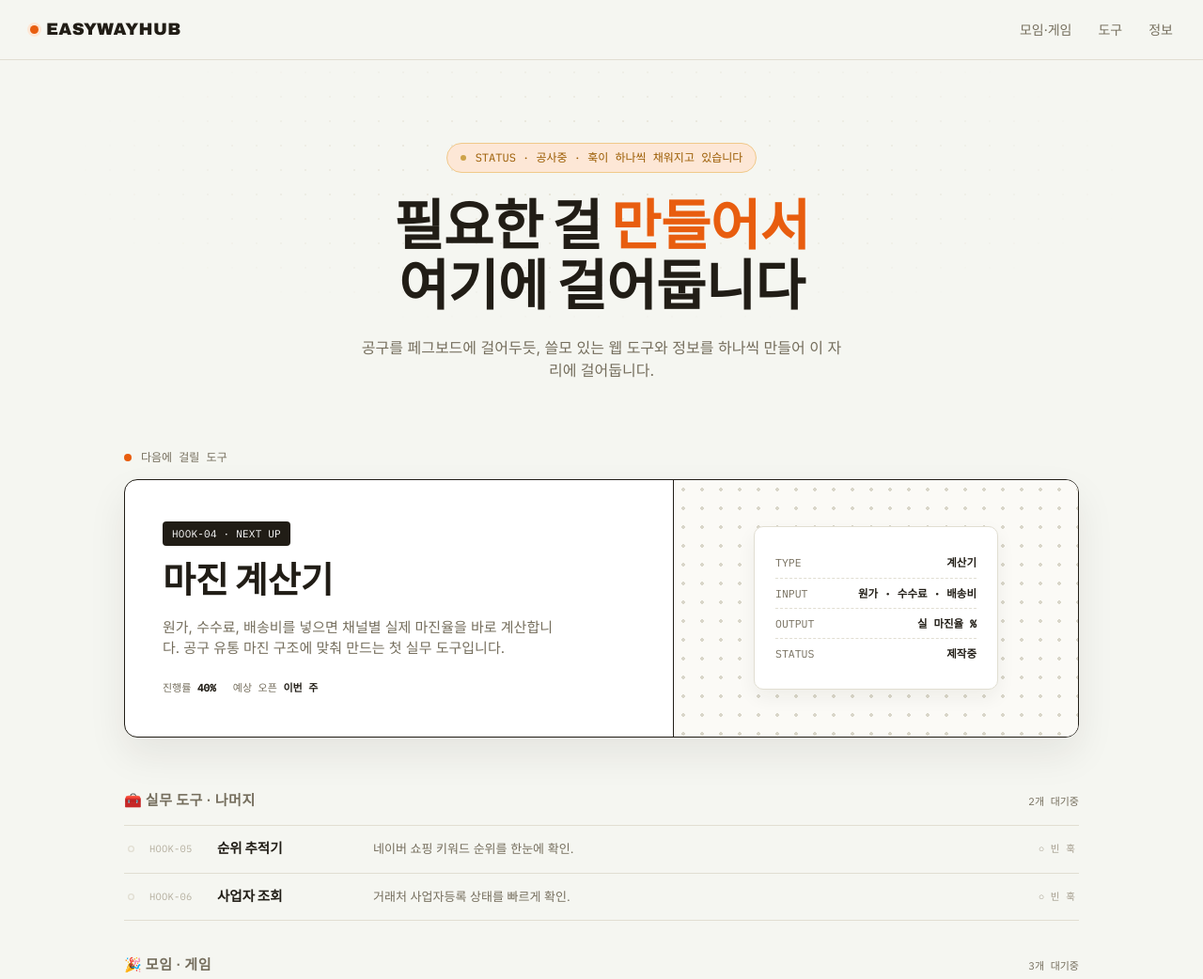
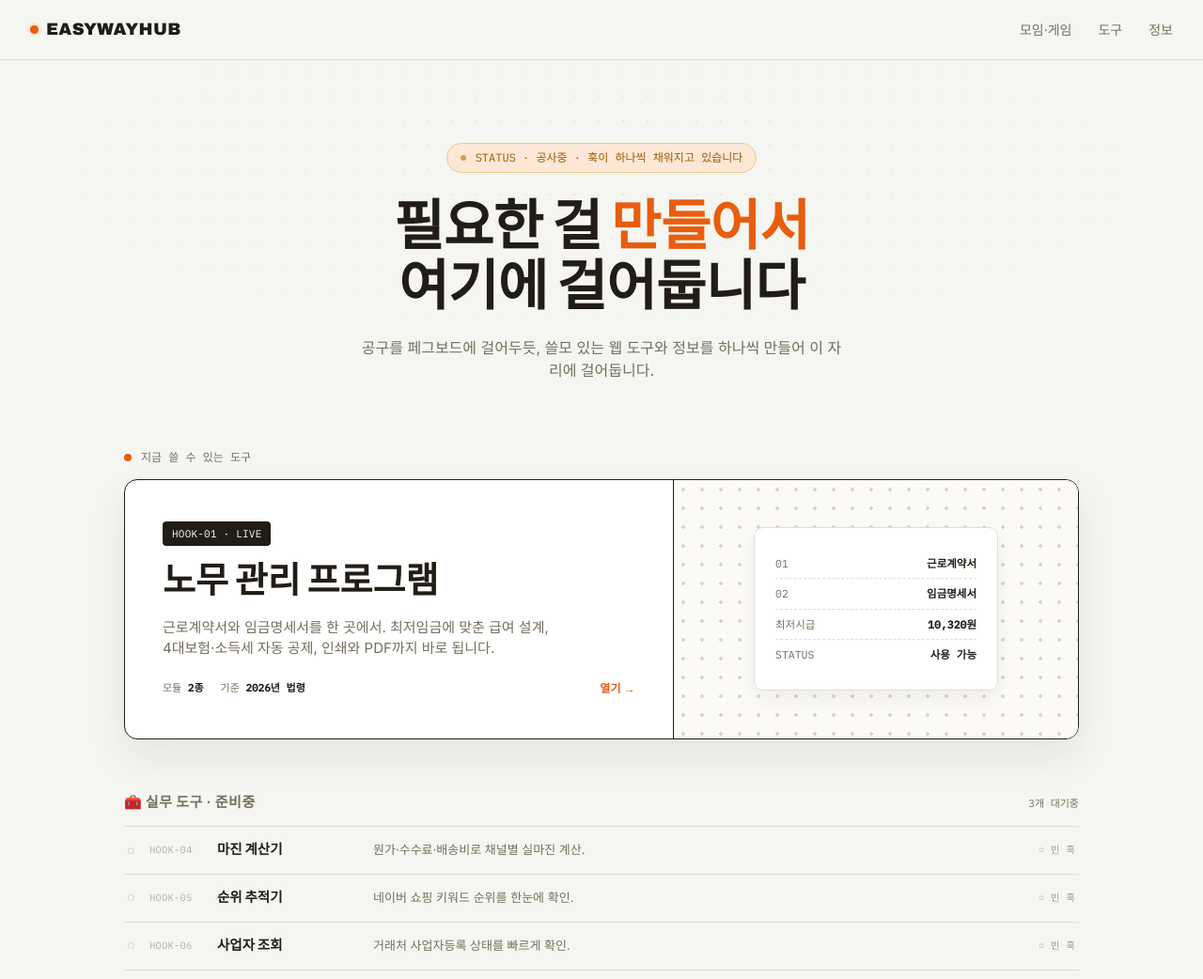
Before and after one commit to joey-leejw/easywayhub, a plain HTML site: page index.html in a window 1280 px wide. Shown: the top 1042 px of the page at 94% size. Drawn offline with Linux system fonts and the light colour scheme.

Commit message:
Add files via upload

```diff
--- a/index.html
+++ b/index.html
@@ -138,6 +138,7 @@
     background:var(--accent);
   }
 
+  a.featured{ text-decoration:none; color:inherit; }
   .featured{
     position:relative;
     display:grid;
@@ -180,6 +181,15 @@
     color:var(--ink-dim);
   }
   .featured-meta b{ color:var(--ink); }
+  .featured-meta .go{
+    margin-left:auto; color:var(--accent); font-weight:700;
+    font-family:'Archivo',sans-serif; font-size:12px; letter-spacing:.03em;
+  }
+  a.featured:hover{ border-color:var(--accent); }
+  a.featured:hover .featured-main h2{ color:var(--accent); }
+  .featured-main h2{ transition: color .18s ease; }
+  .featured-tag{ transition: background .18s ease; }
+  a.featured:hover .featured-tag{ background:var(--accent); }
 
   .featured-visual{
     position:relative;
@@ -319,34 +329,42 @@
 </section>
 
 <div class="featured-wrap">
-  <div class="featured-label">다음에 걸릴 도구</div>
-  <div class="featured">
+  <div class="featured-label">지금 쓸 수 있는 도구</div>
+  <a class="featured" href="/nomu.html">
     <div class="featured-main">
-      <span class="featured-tag mono">HOOK-04 · NEXT UP</span>
-      <h2>마진 계산기</h2>
-      <p>원가, 수수료, 배송비를 넣으면 채널별 실제 마진율을 바로 계산합니다. 공구 유통 마진 구조에 맞춰 만드는 첫 실무 도구입니다.</p>
+      <span class="featured-tag mono">HOOK-01 · LIVE</span>
+      <h2>노무 관리 프로그램</h2>
+      <p>근로계약서와 임금명세서를 한 곳에서. 최저임금에 맞춘 급여 설계, 4대보험·소득세 자동 공제, 인쇄와 PDF까지 바로 됩니다.</p>
       <div class="featured-meta">
-        <span>진행률 <b>40%</b></span>
-        <span>예상 오픈 <b>이번 주</b></span>
+        <span>모듈 <b>2종</b></span>
+        <span>기준 <b>2026년 법령</b></span>
+        <span class="go">열기 →</span>
       </div>
     </div>
     <div class="featured-visual">
       <div class="spec-card">
-        <div class="row"><span>TYPE</span><b>계산기</b></div>
-        <div class="row"><span>INPUT</span><b>원가 · 수수료 · 배송비</b></div>
-        <div class="row"><span>OUTPUT</span><b>실 마진율 %</b></div>
-        <div class="row"><span>STATUS</span><b>제작중</b></div>
+        <div class="row"><span>01</span><b>근로계약서</b></div>
+        <div class="row"><span>02</span><b>임금명세서</b></div>
+        <div class="row"><span>최저시급</span><b>10,320원</b></div>
+        <div class="row"><span>STATUS</span><b>사용 가능</b></div>
       </div>
     </div>
-  </div>
+  </a>
 </div>
 
 <div class="compact-wrap" id="tools">
   <div class="compact-head">
-    <h3 class="mono">🧰 실무 도구 · 나머지</h3>
-    <span class="count">2개 대기중</span>
+    <h3 class="mono">🧰 실무 도구 · 준비중</h3>
+    <span class="count">3개 대기중</span>
   </div>
   <div class="row-list">
+    <div class="row-item">
+      <span class="peg-mini"></span>
+      <span class="no mono">HOOK-04</span>
+      <span class="name">마진 계산기</span>
+      <span class="desc">원가·수수료·배송비로 채널별 실마진 계산.</span>
+      <span class="status mono">빈 훅</span>
+    </div>
     <div class="row-item">
       <span class="peg-mini"></span>
       <span class="no mono">HOOK-05</span>
```
